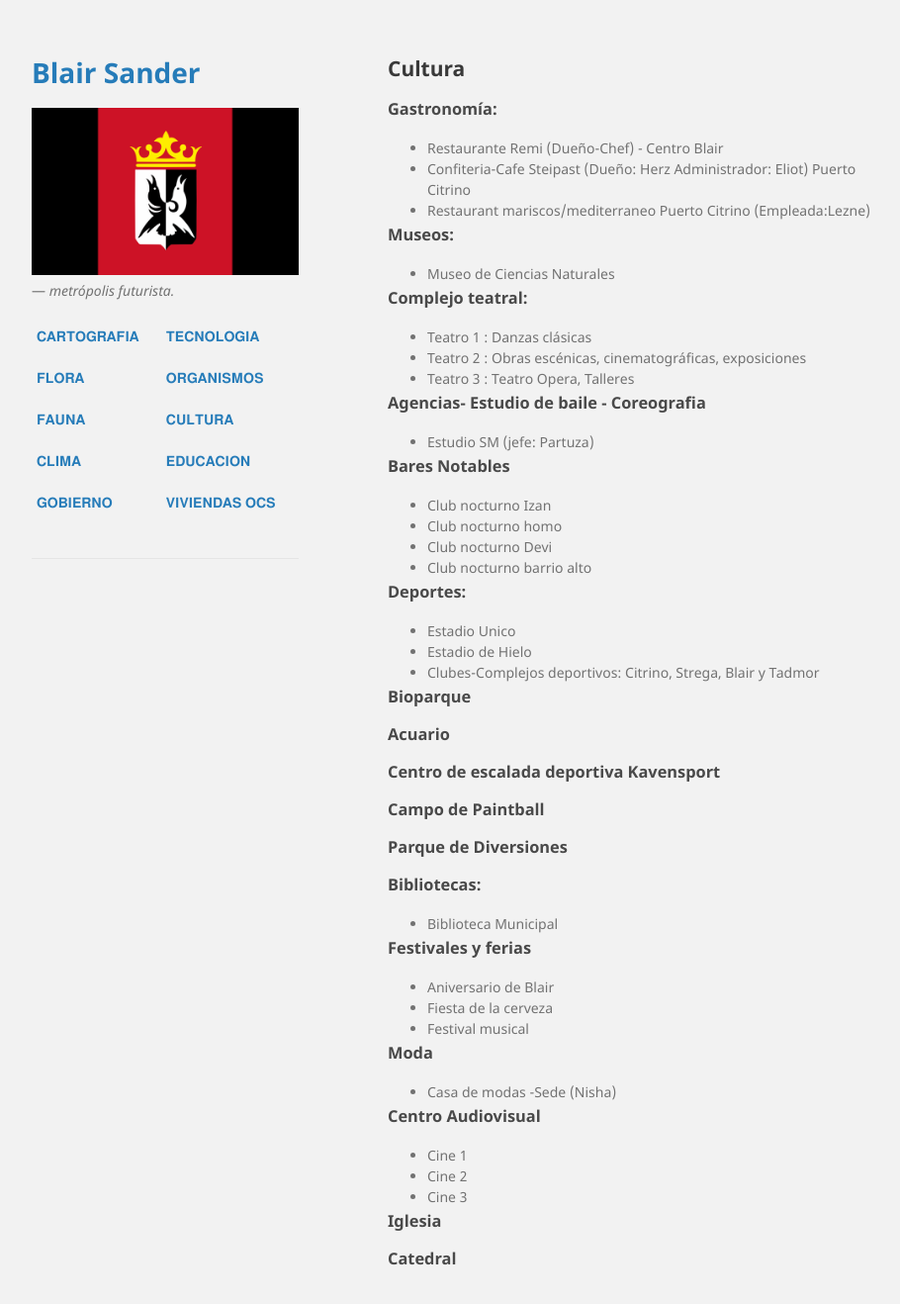
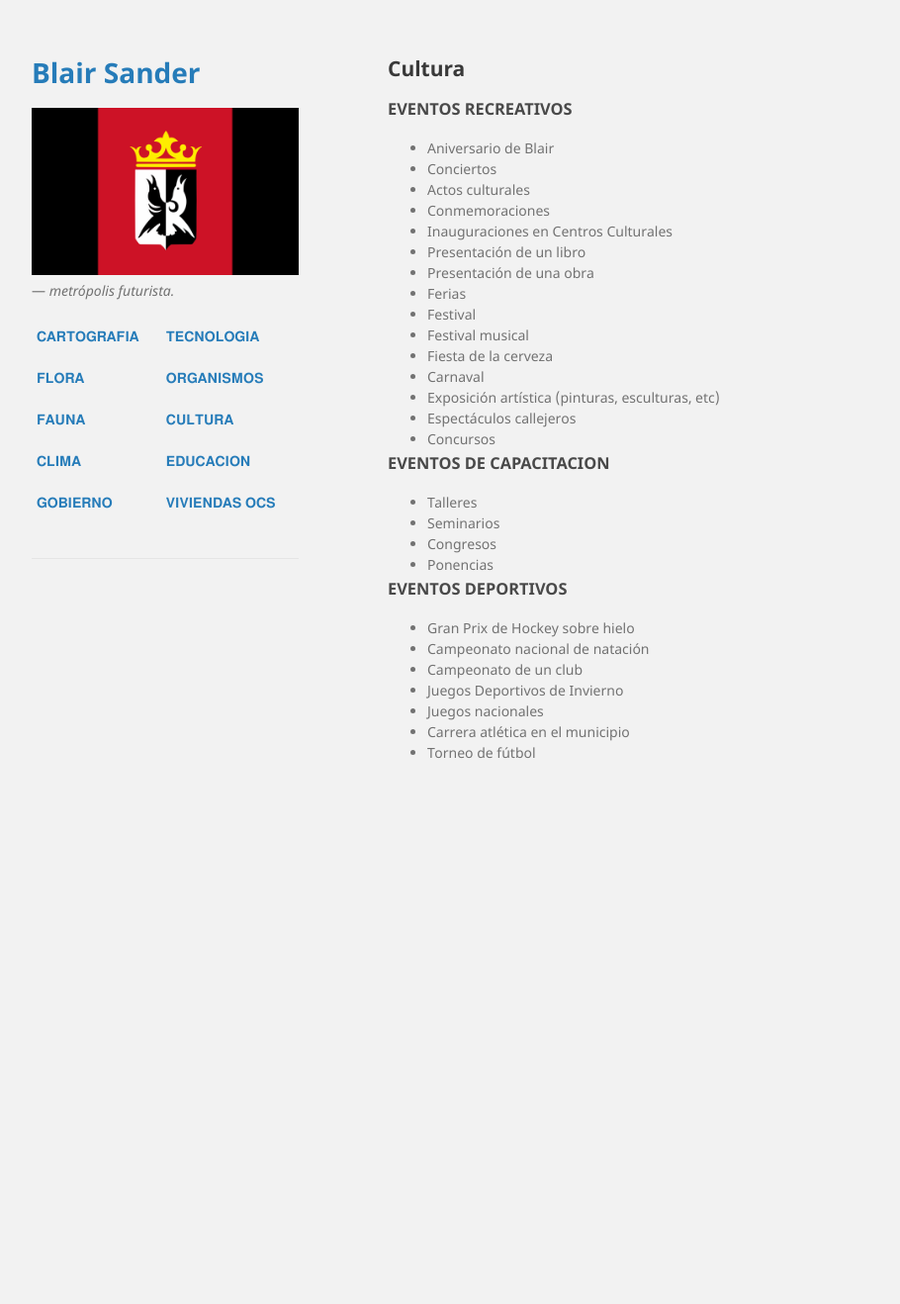
Before and after one commit to BlairSander/ciudad, a Jekyll site: the page built from cultura.md, in a window 1280 px wide and 1351 px high. Shown: the top 1318 px of the window at 99% size, without its empty margins (178-1088 px from the left). Built offline with Jekyll 4.4.1, drawn with Linux system fonts in a browser that asks for light colours.

Commit message:
Update cultura.md

```diff
--- a/cultura.md
+++ b/cultura.md
@@ -4,65 +4,35 @@ layout: default
 
 <h2>Cultura</h2>
 
-<h3>Gastronomía:</h3>
-- Restaurante Remi (Dueño-Chef) - Centro Blair
-<br>
-- Confiteria-Cafe Steipast (Dueño: Herz Administrador: Eliot) Puerto Citrino
-<br>
-- Restaurant mariscos/mediterraneo Puerto Citrino (Empleada:Lezne)
-<h3>Museos:</h3>
+<h3> EVENTOS RECREATIVOS</h3>
 
-- Museo de Ciencias Naturales
-<br>
-<h3>Complejo teatral:</h3>
+- Aniversario de Blair
+- Conciertos
+- Actos culturales
+- Conmemoraciones
+- Inauguraciones en Centros Culturales
+- Presentación de un libro
+- Presentación de una obra
+- Ferias
+- Festival
+- Festival musical
+- Fiesta de la cerveza
+- Carnaval
+- Exposición artística (pinturas, esculturas, etc)
+- Espectáculos callejeros
+- Concursos
 
--  Teatro 1 : Danzas clásicas
--  Teatro 2 : Obras escénicas, cinematográficas, exposiciones
--  Teatro 3 : Teatro Opera, Talleres
+<h3> EVENTOS DE CAPACITACION</h3>
+- Talleres
+- Seminarios
+- Congresos
+- Ponencias
 
-<h3> Agencias- Estudio de baile - Coreografia</h3>
-- Estudio SM (jefe: Partuza)
-<br>
-<h3>Bares Notables</h3>
-
--  Club nocturno Izan
--  Club nocturno homo
--  Club nocturno Devi
--  Club nocturno barrio alto
-
-<h3> Deportes: </h3>
-
--  Estadio Unico
--  Estadio de Hielo
--  Clubes-Complejos deportivos: Citrino, Strega, Blair y Tadmor
-
-<h3>Bioparque</h3>
-<h3>Acuario </h3>
-<h3>Centro de escalada deportiva Kavensport </h3>
-<h3>Campo de Paintball</h3>
-<h3>Parque de Diversiones</h3>
-
-
-<h3> Bibliotecas:</h3>
-- Biblioteca Municipal
-
-<h3> Festivales y ferias</h3>
-- Aniversario de Blair
-<br>
-- Fiesta de la cerveza
-<br>
-- Festival musical
-
-<h3>Moda</h3>
-- Casa de modas -Sede (Nisha)
-
-
-<h3>Centro Audiovisual</h3>
-
-- Cine 1
-- Cine 2
-- Cine 3
-
-<h3>Iglesia</h3>
-
-<h3>Catedral</h3>
+<h3> EVENTOS DEPORTIVOS</h3>
+- Gran Prix de Hockey sobre hielo
+- Campeonato nacional de natación
+- Campeonato de un club
+- Juegos Deportivos de Invierno
+- Juegos nacionales
+- Carrera atlética en el municipio
+- Torneo de fútbol
```
